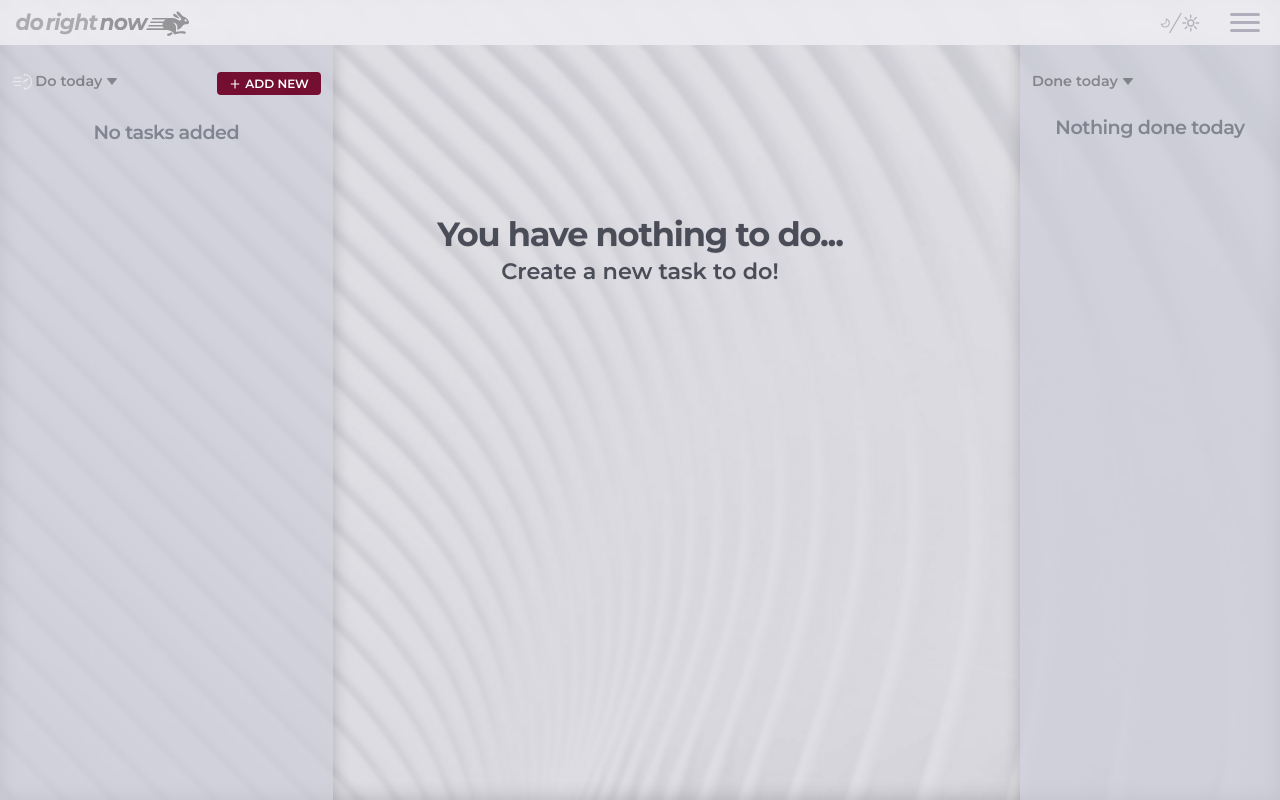
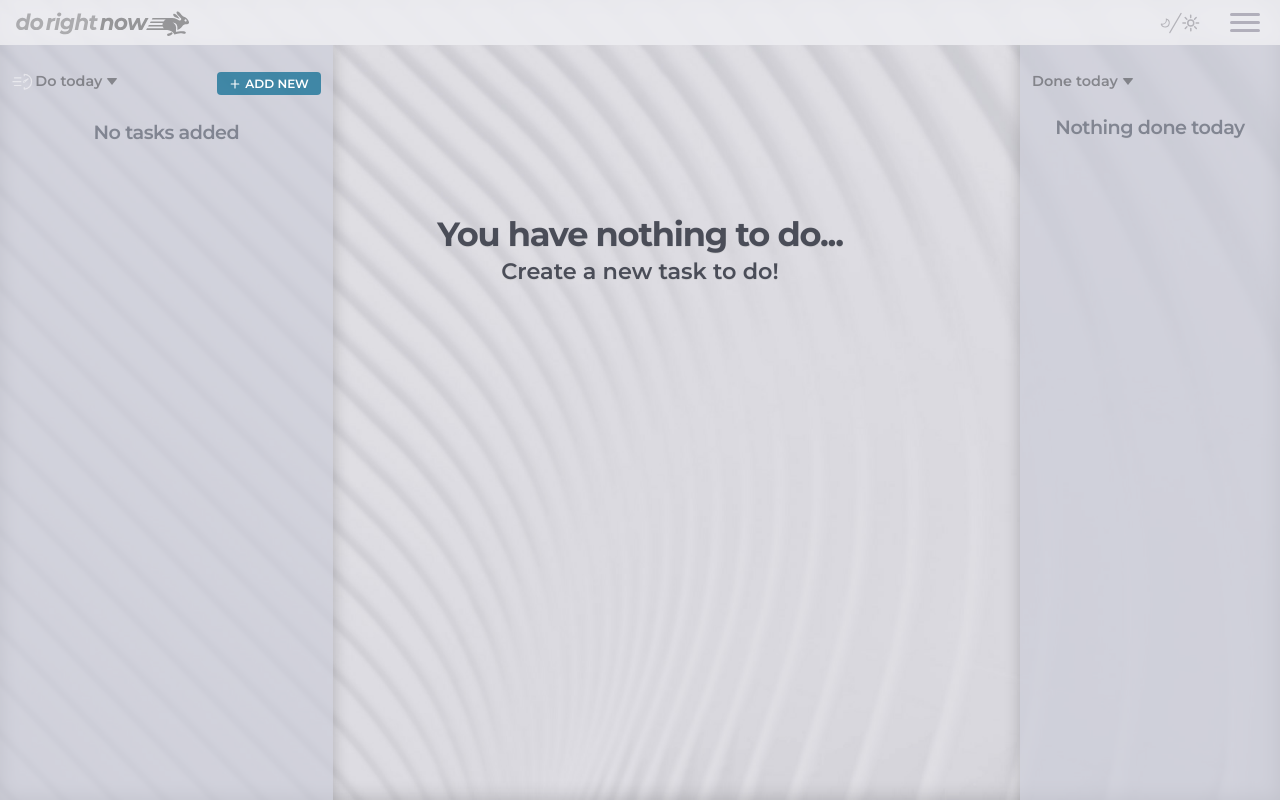
Before and after one commit to getdagnis/dorightnow-app, a React (Create React App) app: page / in a window 1280 px wide. Built offline with nearby package versions, Linux system fonts and the light colour scheme.

Commit message:
light mode slight cleanup + blue color now

```diff
--- a/src/components/ButtonSmall/ButtonSmall.css
+++ b/src/components/ButtonSmall/ButtonSmall.css
@@ -75,13 +75,13 @@
   font-size: 0.95rem;
   margin-left: 10px;
   opacity: 0.4;
-  background: var(--bgSides);
+  background: var(--bgMainTaskBtns);
   padding: 6px 30px;
 }
 
 .btn-size-extra-large:hover {
   padding: 6px 50px;
-  background: var(--bgTaskEdit);
+  background: var(--bgMainTaskBtns);
   transition: all 0.3s ease;
 }
 
--- a/src/components/MainTask/MainTask.css
+++ b/src/components/MainTask/MainTask.css
@@ -53,7 +53,6 @@
     inset 0 0 30px #00000011, 2px 2px 8px #00000055, 0 0 50px #00000022;
   cursor: default;
   transform: translateY(0);
-  transition: all 1s ease;
 }
 
 .long-task {
--- a/src/components/Sides/LeftSide.js
+++ b/src/components/Sides/LeftSide.js
@@ -70,7 +70,7 @@ const LeftSide = () => {
             <ButtonSmall
               onClick={() => dispatch({ type: "UNDELETE_TASK" })}
               title="Undo last deleted"
-              color="grey"
+              color="red"
               size="large"
             />
           </div>
--- a/src/components/Task/Task.js
+++ b/src/components/Task/Task.js
@@ -56,7 +56,7 @@ const Task = (props) => {
               title="edit"
               color="grey"
             />
-            <ButtonSmall title="do later" color="grey" />
+
             <ButtonSmall
               onClick={() => {
                 dispatch({ type: "SET_MAIN_TASK", payload: id });
--- a/src/index.scss
+++ b/src/index.scss
@@ -65,9 +65,14 @@ $lightNth: nth($lightList, $imgKey);
   --bgTextarea: #20233177;
   --bgImage: url(img/bg_#{$darkNth}.jpg) no-repeat center center fixed;
   --bgMainTask: #22242c88;
+  --bgMainTaskBtns: #30323bea;
 }
 
 :root .light {
+  --colorRed: #00789c;
+  --colorRedDarkOpaque: #0a6a91ee;
+  --colorRedDark: #0b6c92bb;
+
   --mainColor: #6a6f7cc4;
   --textColor: #1c1d1fd5;
   --textColorTwo: #1e2027aa;
@@ -76,12 +81,11 @@ $lightNth: nth($lightList, $imgKey);
   --hamburgerColor: #b1afbb;
   --hamburgerColorDark: #64626b;
   --colorMidLight: #8d8d8dee;
-  --colorRedDark: #6e0025ee;
   --colorGrey: #242833d5;
   --bgGrey: #d9d9ddc4;
   --bgSides: #cbcdd8aa;
   --bgTask: #ebedf3bb;
-  --bgTaskEdit: #e2e2ecdd;
+  --bgTaskEdit: #cddde6dd;
   --bgTaskDone: #ececf1ee;
   --bgGreyButton: #8f8f9edd;
   --bgNewTask: #dfdfe7cc;
@@ -89,6 +93,7 @@ $lightNth: nth($lightList, $imgKey);
   --bgTextarea: #eaecf1dd;
   --bgImage: url(img/bg_#{$lightNth}.jpg) no-repeat center center fixed;
   --bgMainTask: #e2e2ecdd;
+  --bgMainTaskBtns: #30323bea;
 }
 
 ul {
```
